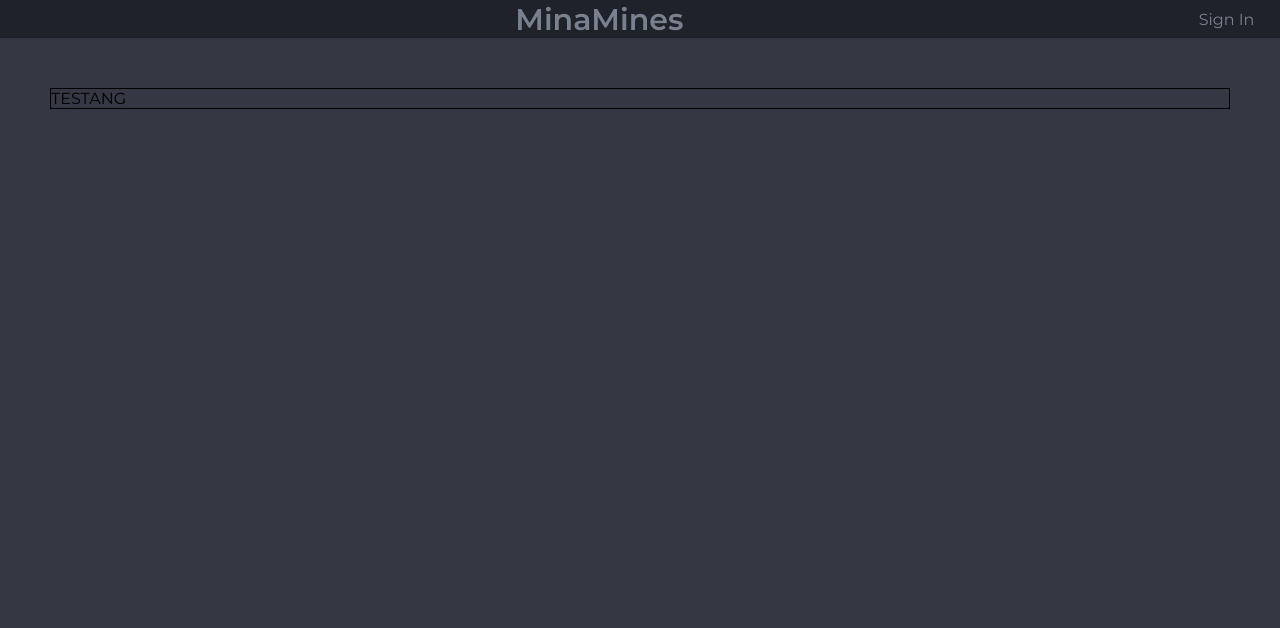
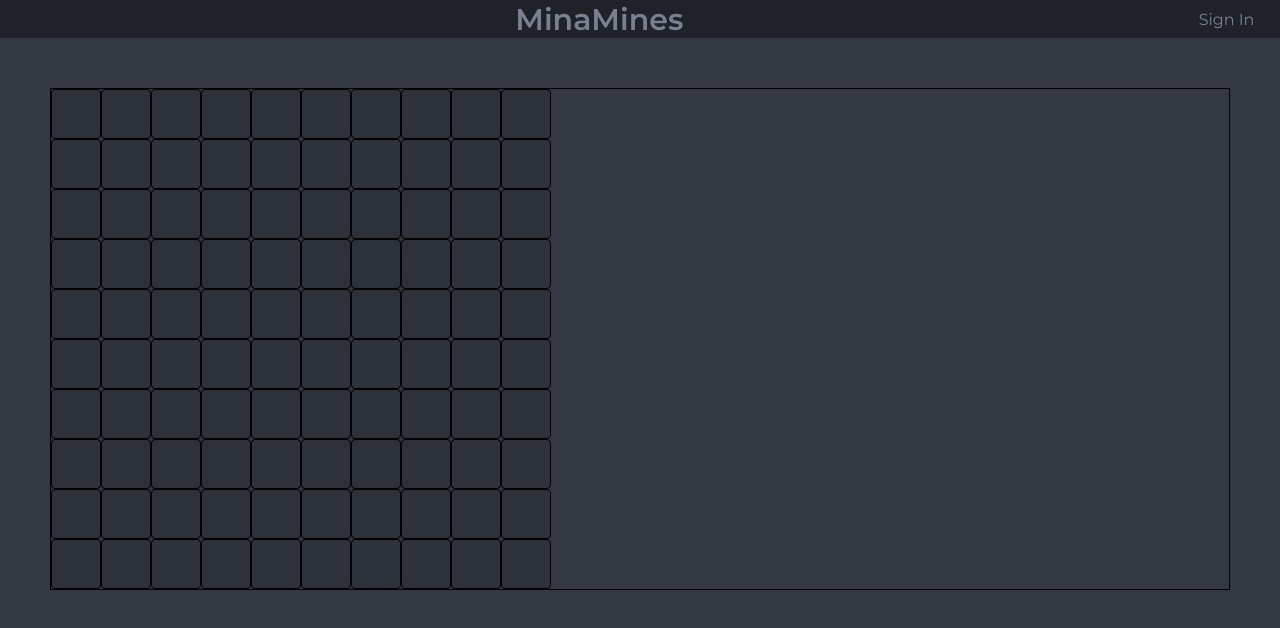
Before and after one commit to liver-juice/MINESWEEPER, a plain HTML site: page index.html in a window 1280 px wide. Drawn offline with Linux system fonts and the light colour scheme; a web font is replaced by a local one.

Commit message:
errors present, start with the tile objects then html nodes can be fucked with later.
we now have a bunch of rows nodes,
containing tile nodes, stored inside of the
boardcontainer node. the boardcontainer is a grid,
but we havent assigned its rows.---

```diff
--- a/index.html
+++ b/index.html
@@ -19,7 +19,7 @@
         <a href="#"><p class="signin">Sign In</p></a>
     </div>
     <div class="content">
-        <div class="boardcontainer">the board</div>
+        <div class="boardcontainer"></div>
     </div>
 
     <script src="script.js"></script>
--- a/script.js
+++ b/script.js
@@ -4,7 +4,6 @@ function Gameboard(){
     const generateBoard = (rows, cols, mines) => {
         // reference the board object itself.
         let boardcontainer = document.querySelector('.boardcontainer');
-        boardcontainer.textContent = "TESTANG";
         //create a grid of the given rows and cols.
         // each slot in the grid needs to be a Tile() instance but also an html div..
         for (let i = 0; i < rows; i++){
@@ -15,8 +14,11 @@ function Gameboard(){
             for (let j = 0; j < cols; j++){
                 let newTile = document.createElement('div');
                 newTile.classList.add('tile')
+                newRow.appendChild(newTile);
             }
+            boardcontainer.appendChild(newRow);
         };
+        // we now have a bunch of rows, containing tile nodes, stored in boardcontainer.
     };
 
     return{generateBoard};
--- a/styles.css
+++ b/styles.css
@@ -37,4 +37,17 @@ a:visited{
     display: grid;
     border: 1px solid black;
     margin: 50px;
+    grid-template-rows: repeat(10, 1fr);
 }
+.row{
+    display: flex;
+}
+.tile{
+    background-color: #2c313a;
+    box-sizing: border-box;
+    height: 50px;
+    width: 50px;
+    padding: 10px;
+    border-radius: 4px;
+    border: 1px solid black;
+}
```
